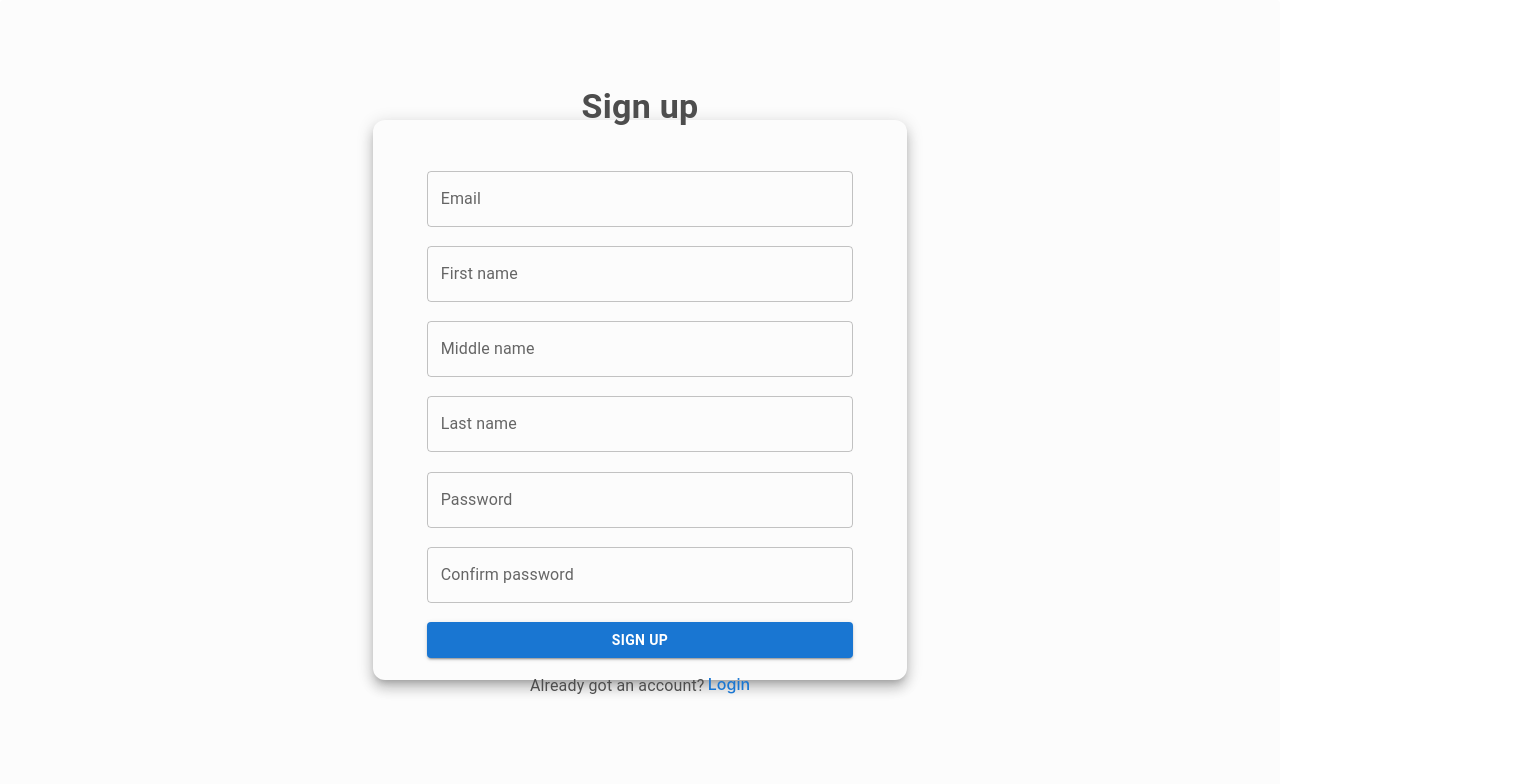
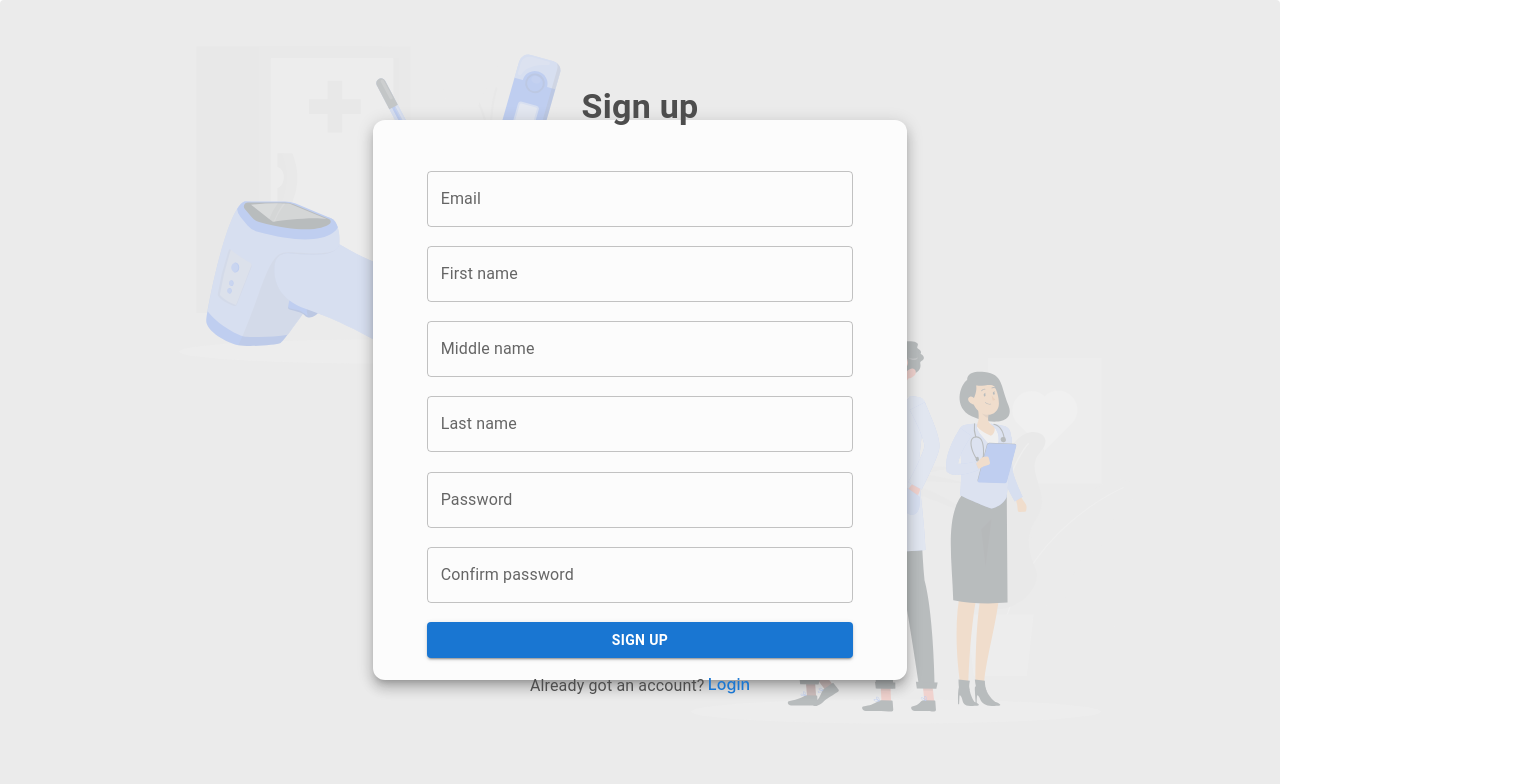
Before and after one commit to jallenmanaloto/binary-health, a React (Create React App) app: page /register in a window 1280 px wide. Shown: the top 784 px of the page, 1536 px wide, since content can reach past the window. Built offline with nearby package versions, Linux system fonts and the light colour scheme.

Commit message:
Add images and brand

```diff
--- a/src/components/registration/Registration.js
+++ b/src/components/registration/Registration.js
@@ -7,10 +7,15 @@ import Paper from "@mui/material/Paper";
 import TextField from "@mui/material/TextField";
 import Typography from "@mui/material/Typography";
 import axios from "axios";
+import binary from "../../images/binary.svg";
+import Team from "../../images/Team.svg";
+import Thermometer from "../../images/Thermometer.svg";
+import { loginImage } from "../styles/Styles";
 
 const Registration = () => {
   //form variable for style imported
   const form = formStyle();
+  const classes = loginImage();
 
   //setting value for each textfields
   const [email, setEmail] = useState("");
@@ -74,12 +79,42 @@ const Registration = () => {
     <div>
       <Grid container>
         <Grid container item xl={12}>
+          <img
+            style={{
+              height: "66vh",
+              width: "100vw",
+              position: "absolute",
+              top: "-11%",
+              left: 0,
+              transform: "translateX(-20%)",
+              borderRadius: "12%",
+              zindex: -1,
+              opacity: 0.25,
+            }}
+            src={Thermometer}
+            alt="background-image"
+          />
+          <img
+            style={{
+              height: "66vh",
+              width: "100vw",
+              position: "absolute",
+              bottom: 0,
+              left: "70%",
+              transform: "translateX(-50%)",
+              borderRadius: "12%",
+              zindex: 1,
+              opacity: 0.25,
+            }}
+            src={Team}
+            alt="background-image"
+          />
           <Paper
             className={form.formContainer}
-            sx={{ backgroundColor: "#fcfcfc" }}
+            sx={{ backgroundColor: "#ebebeb" }}
             elevation={0}
           >
-            <Grid item sm={5} md={6} lg={5} xl={3}>
+            <Grid sx={{ zIndex: 10 }} item sm={5} md={6} lg={5} xl={3}>
               <Paper
                 className={form.form}
                 sx={{
@@ -88,6 +123,7 @@ const Registration = () => {
                   height: "70vh",
                   marginBottom: 0,
                   paddingBottom: "2em",
+                  zindex: 10,
                 }}
                 elevation={9}
               >
@@ -180,7 +216,7 @@ const Registration = () => {
                     Already got an account?
                   </Typography>
                   <Link
-                    href="/"
+                    href="login"
                     sx={{ cursor: "pointer", fontWeight: "500" }}
                     underline="hover"
                   >
```
